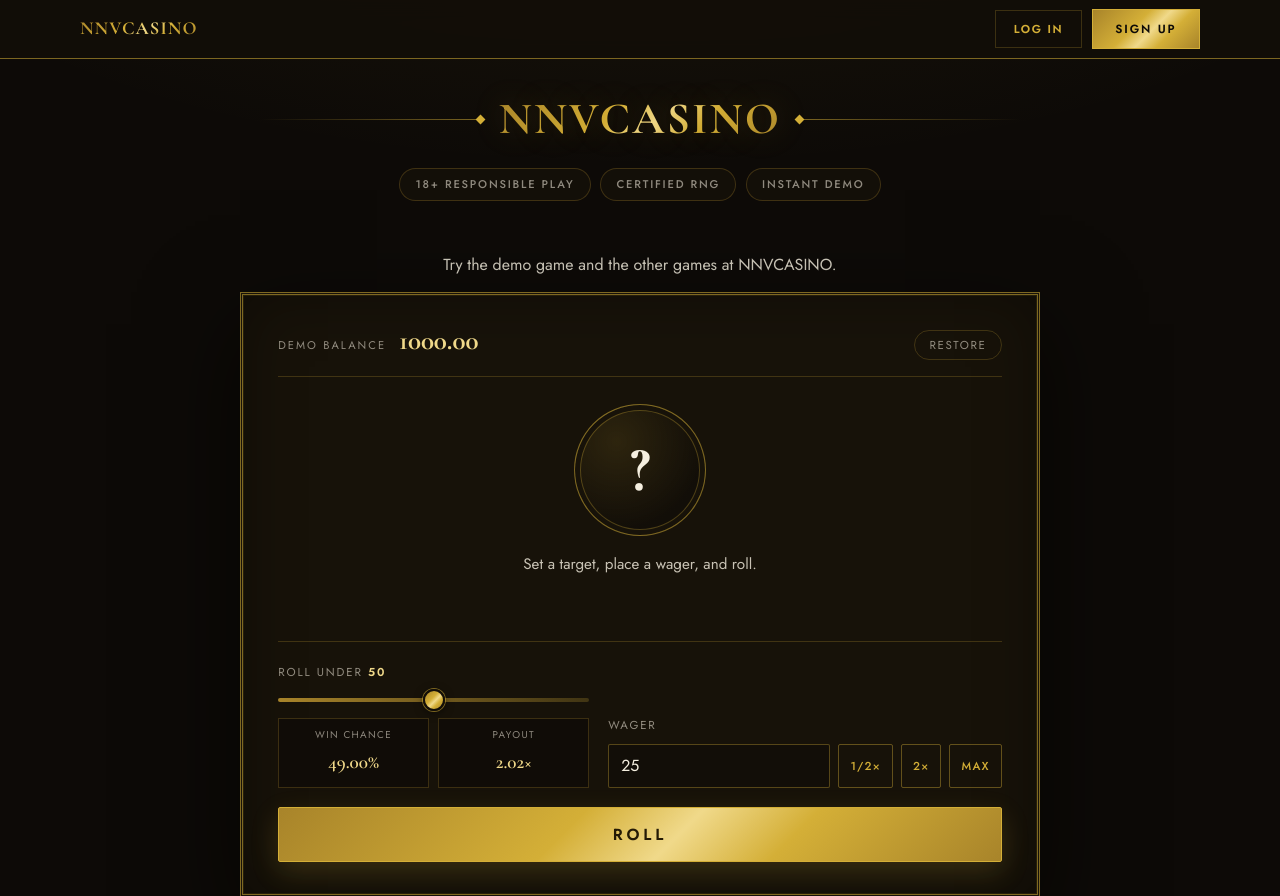
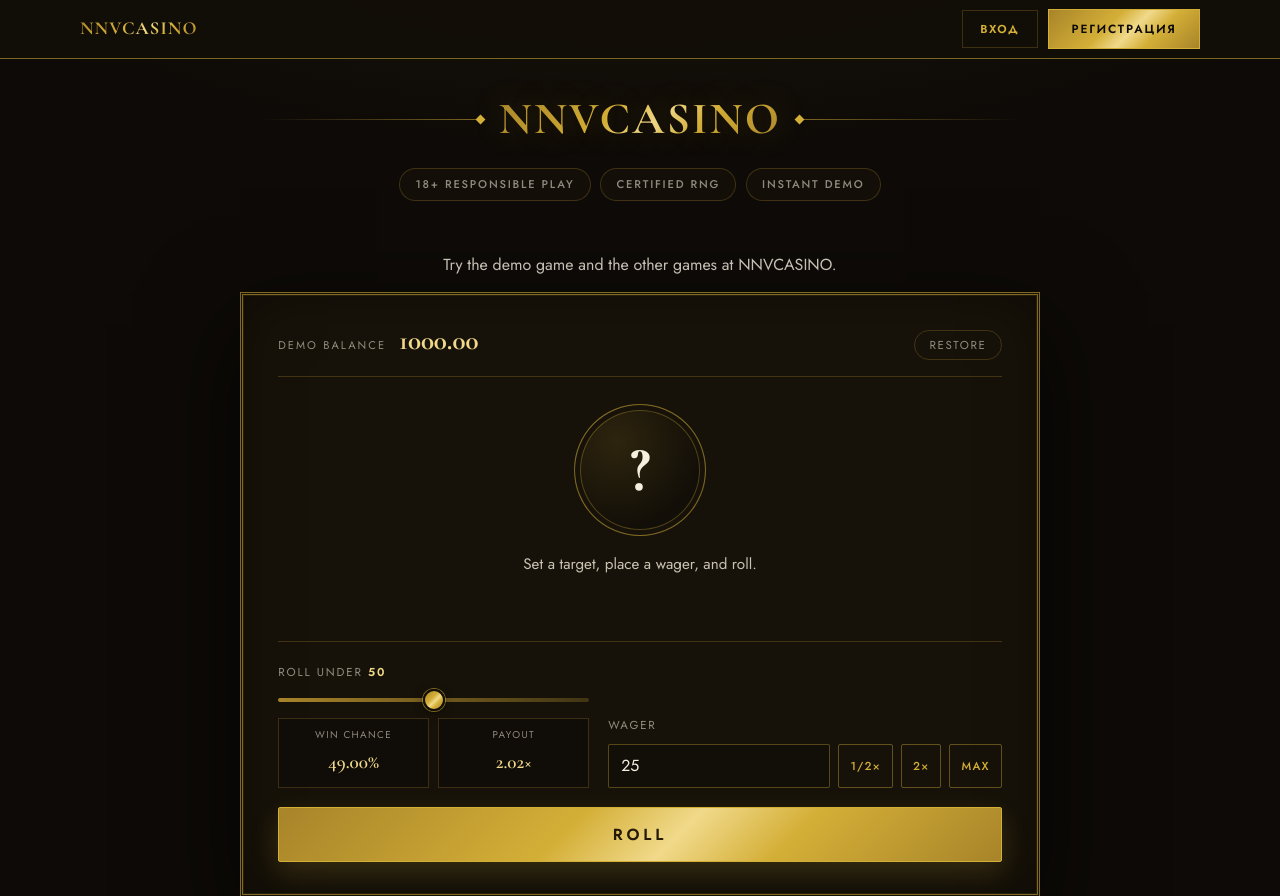
Before and after one commit to Sugi953/nnvcasino-56, a plain HTML site: page index.html in a window 1280 px wide. Shown: the top 896 px of the page. Drawn offline with nearby package versions, Linux system fonts and the light colour scheme.

Commit message:
Localize sticky CTA buttons (bg)

```diff
--- a/index.html
+++ b/index.html
@@ -202,8 +202,8 @@
     <div class="rl-rail-b8cf1e73">
     <span class="rl-rail-brand-b8cf1e73">NNVCASINO</span>
     <span class="rl-rail-pair-b8cf1e73">
-        <a class="rl-rail-in-b8cf1e73" data-cta="secondary" href="https://nvvcasino-bg.com/" target="_blank" rel="noopener">Log in</a>
-        <a class="rl-rail-go-b8cf1e73" data-cta="primary" href="https://nvvcasino-bg.com/" target="_blank" rel="noopener">Sign up</a>
+        <a class="rl-rail-in-b8cf1e73" data-cta="secondary" href="https://nvvcasino-bg.com/" target="_blank" rel="noopener">Вход</a>
+        <a class="rl-rail-go-b8cf1e73" data-cta="primary" href="https://nvvcasino-bg.com/" target="_blank" rel="noopener">Регистрация</a>
     </span>
 </div>
 
```
